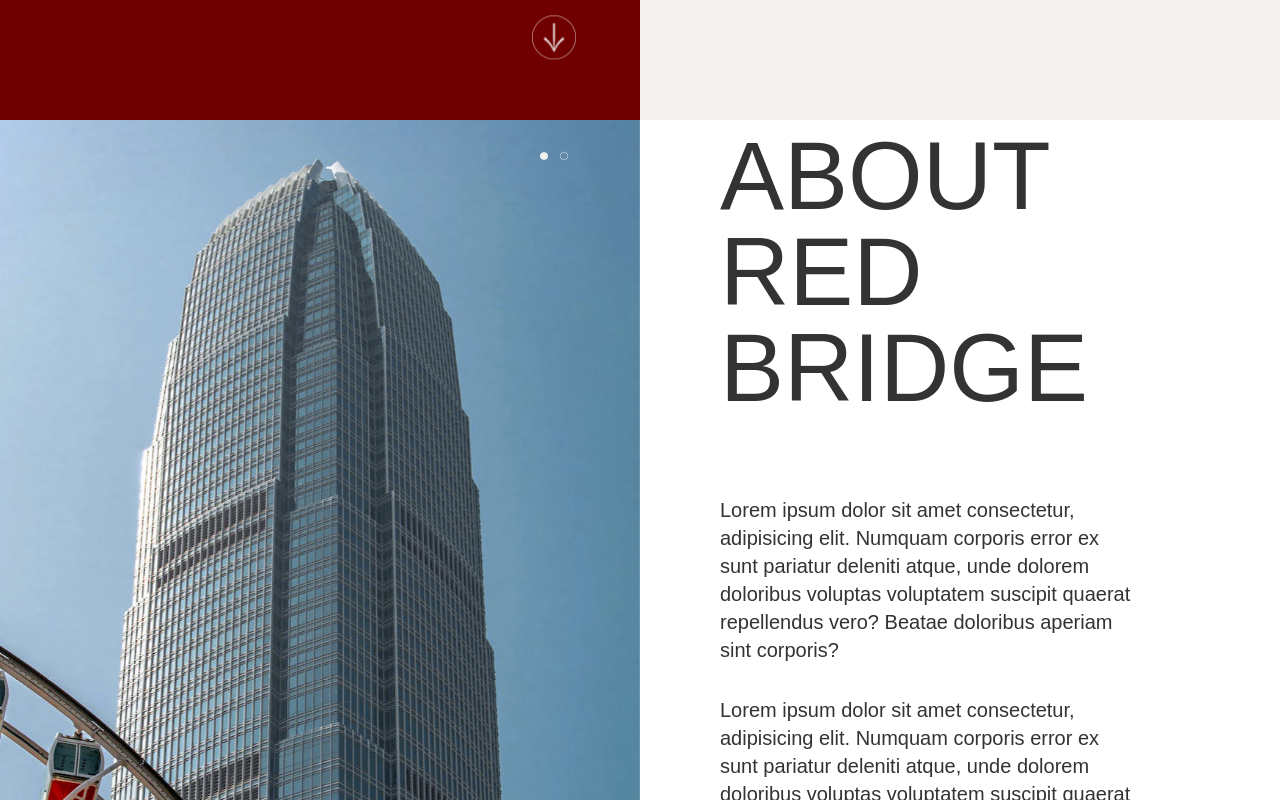
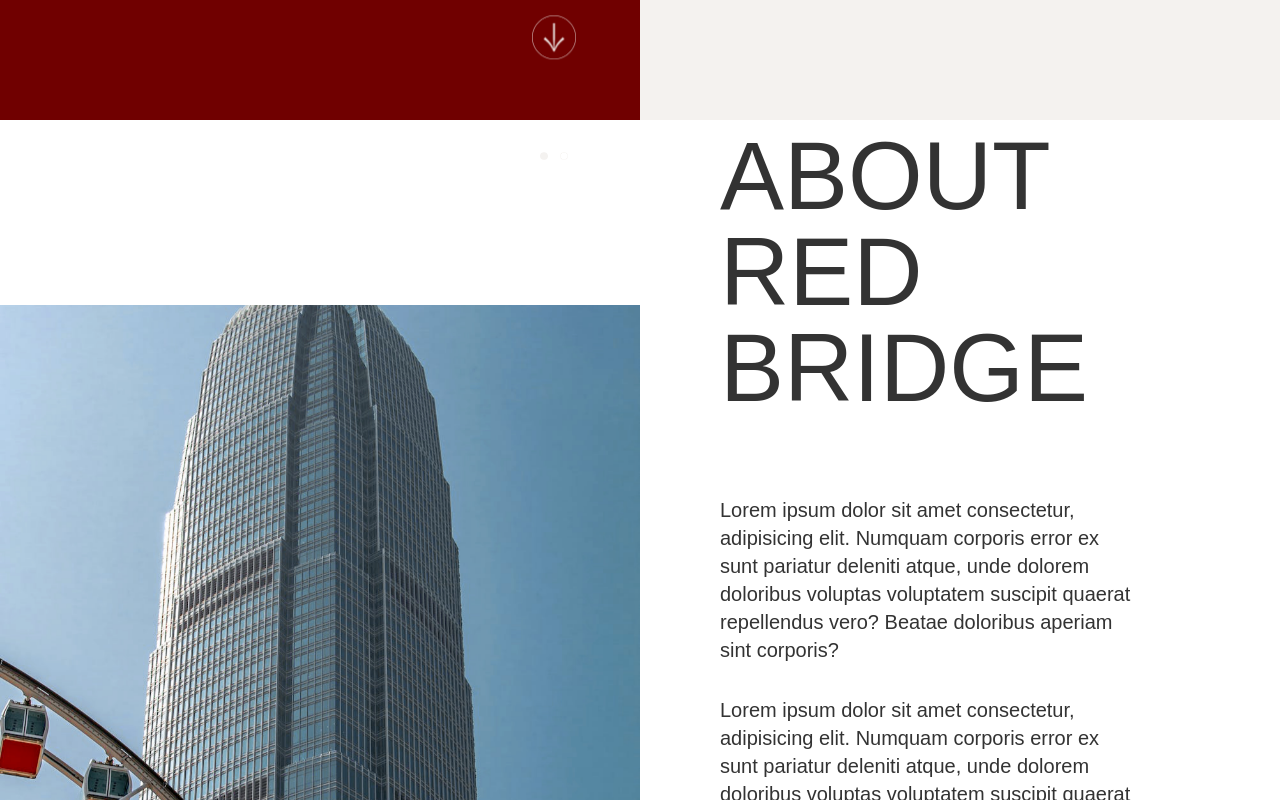
Before and after one commit to fredchien3/red-bridge-capital, a React (Vite) app: page / in a window 1280 px wide. Shown: the part 920-1720 px from the top of the page. Built offline with nearby package versions, Linux system fonts and the light colour scheme; a web font is replaced by a local one.

Commit message:
Complete carousel
- Delete unused code from Clock

```diff
--- a/src/components/AboutSection/Carousel.jsx
+++ b/src/components/AboutSection/Carousel.jsx
@@ -2,30 +2,20 @@ import ifc from "../../assets/images/ifc.jpg";
 import clouds from "../../assets/images/clouds.jpg";
 import nubFull from "../../assets/icons/nub_full.png";
 import nubEmpty from "../../assets/icons/nub_empty.png";
-import { useState } from "react";
-import { ParallaxBanner } from "react-scroll-parallax";
+import { useEffect, useState } from "react";
+import { Parallax, ParallaxBanner } from "react-scroll-parallax";
 
 export default function Carousel() {
   const images = [ifc, clouds];
   const [index, setIndex] = useState(0);
 
-  const cycleIndex = (n = 1) => {
-    let newIndex = index + n;
-    if (n > 0) {
-      if (newIndex >= images.length) newIndex = 0;
-    } else if (newIndex < 0) {
-      newIndex = images.length - 1;
-    }
-    setIndex(newIndex);
-  }
-
   const [banners, nubs] = [[], []];
   for (let i = 0; i < images.length; i++) {
     const image = images[i];
     banners.push(
-      <ParallaxBanner
-        layers={[{ image: image, speed: -15 }]}
-        className={index == i ? "h-full absolute visible opacity-100 duration-500" : "h-full absolute hidden opacity-0 duration-500"}
+      <img
+        src={image}
+        className={"h-full w-full object-cover absolute duration-500 " + (index == i ? "visible opacity-100" : "invisible opacity-0")}
         key={image}
       />
     );
@@ -33,20 +23,33 @@ export default function Carousel() {
     nubs.push(
       <img
         src={index === i ? nubFull : nubEmpty}
-        className="ml-3"
-        onClick={() => setIndex(i)}
+        className="ml-3 z-10 cursor-pointer"
+        onClick={(e) => {
+          e.stopPropagation();
+          setIndex(i);
+        }}
         key={image}
       />
     );
   }
 
+  useEffect(() => {
+    const interval = setInterval(() => {
+      setIndex(i => i == 0 ? 1 : 0);
+    }, 10000);
+
+    return () => clearInterval(interval);
+  }, [])
+
   return (
-    <div
-      className="h-full w-1/2 cursor-pointer relative"
-      onClick={() => cycleIndex(1)}
-    >
-      {banners}
-        <div className="absolute z-10 top-8 right-[4.5rem] flex h-2">
+    <div className="h-full w-1/2 relative">
+      <Parallax
+        speed={-15}
+        className="h-full w-full relative"
+      >
+        {banners}
+      </Parallax>
+      <div className="absolute z-10 top-8 right-[4.5rem] flex h-2">
         {nubs}
       </div>
     </div>
--- a/src/components/IntroSection/Clock.jsx
+++ b/src/components/IntroSection/Clock.jsx
@@ -2,9 +2,6 @@ import { useEffect, useState } from "react";
 
 export default function Clock() {
   const [date, setDate] = useState("");
-
-  function refreshClock() {
-  }
 
   useEffect(() => {
     const interval = setInterval(() => {
```
